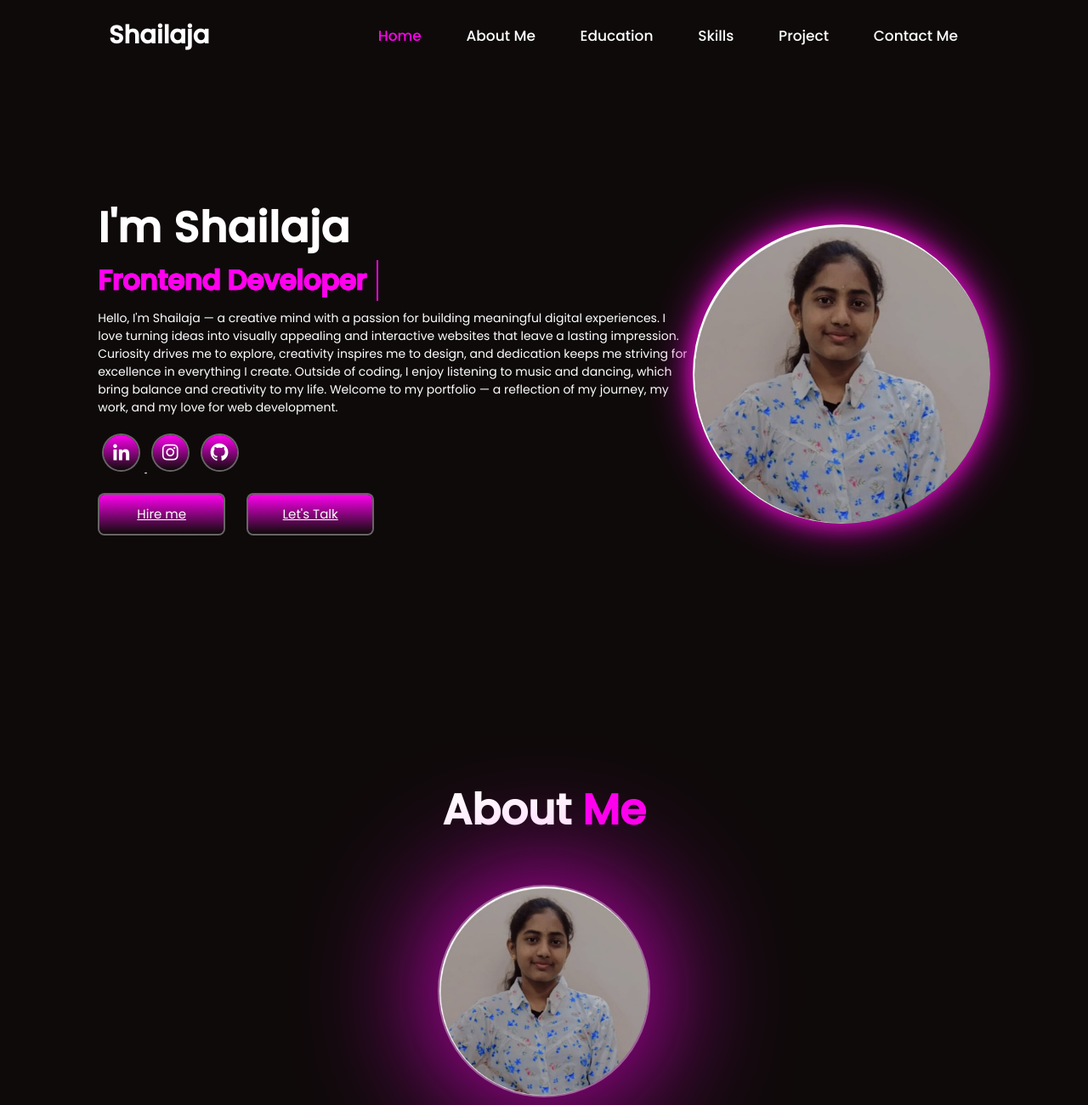
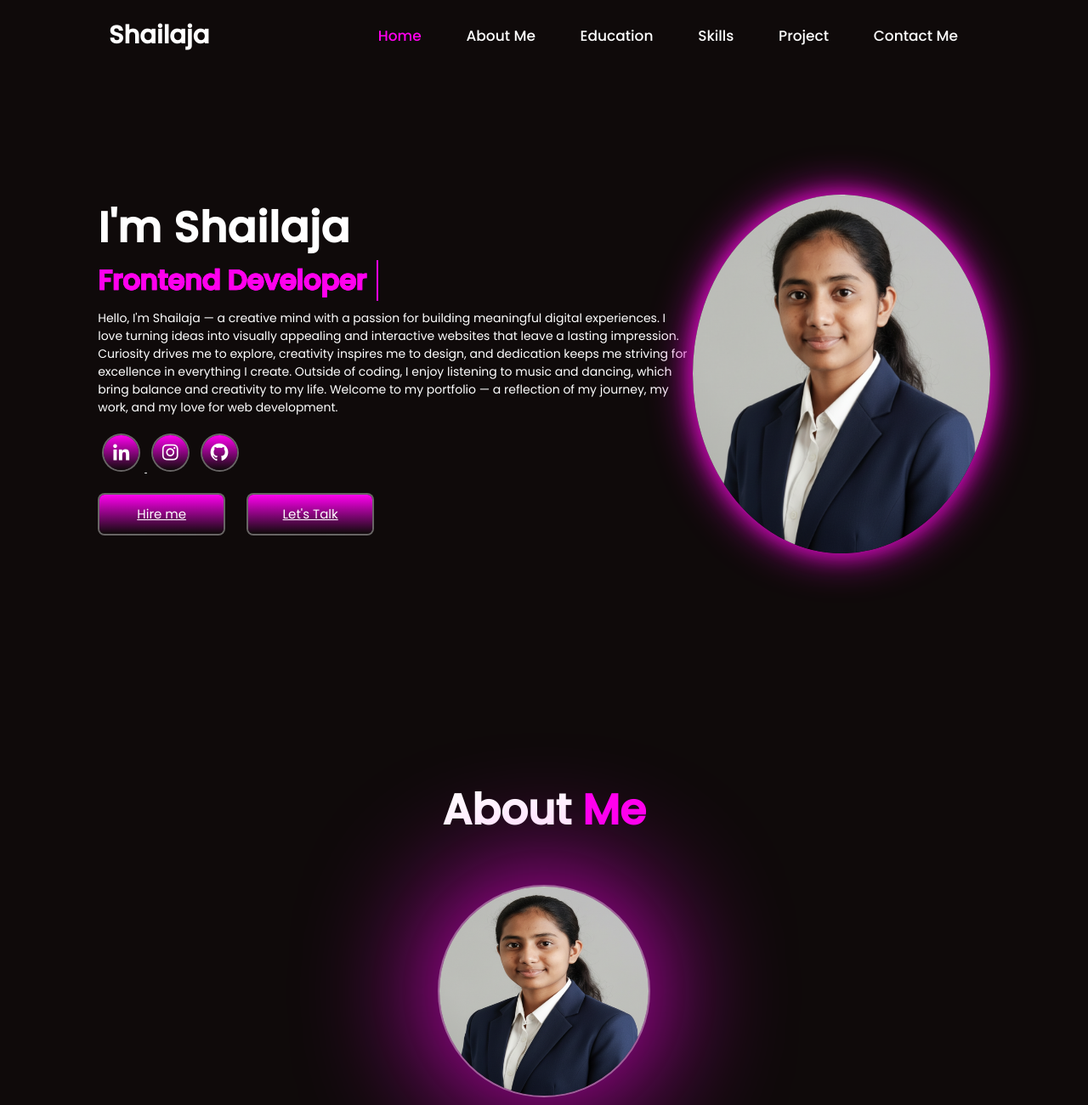
Before and after one commit to Shailaja-2/My_Portfolio, a plain HTML site: page index.html in a window 1280 px wide. Shown: the top 1300 px of the page at 85% size. Drawn offline with nearby package versions, Linux system fonts and the light colour scheme.

Commit message:
img update

```diff
--- a/index.html
+++ b/index.html
@@ -62,14 +62,14 @@
         </div>
 
         </div>
-        <img src="images/img.jpg" alt="">
+        <img src="images/image1.jpg" alt="">
     </section>
 
     <!-- *************************About Section************************* -->
 
     <section class="about" id="about">
         <h2 class="title">About <span>Me</span></h2>
-        <img src="./images/img.jpg" alt="" class="aboutImg">
+        <img src="./images/image1.jpg" alt="" class="aboutImg">
         <div class="text-content2">
             <h2>Frontend Developer</h2>
             <p>
```
Also changed, not shown: images/image1.jpg (added).
